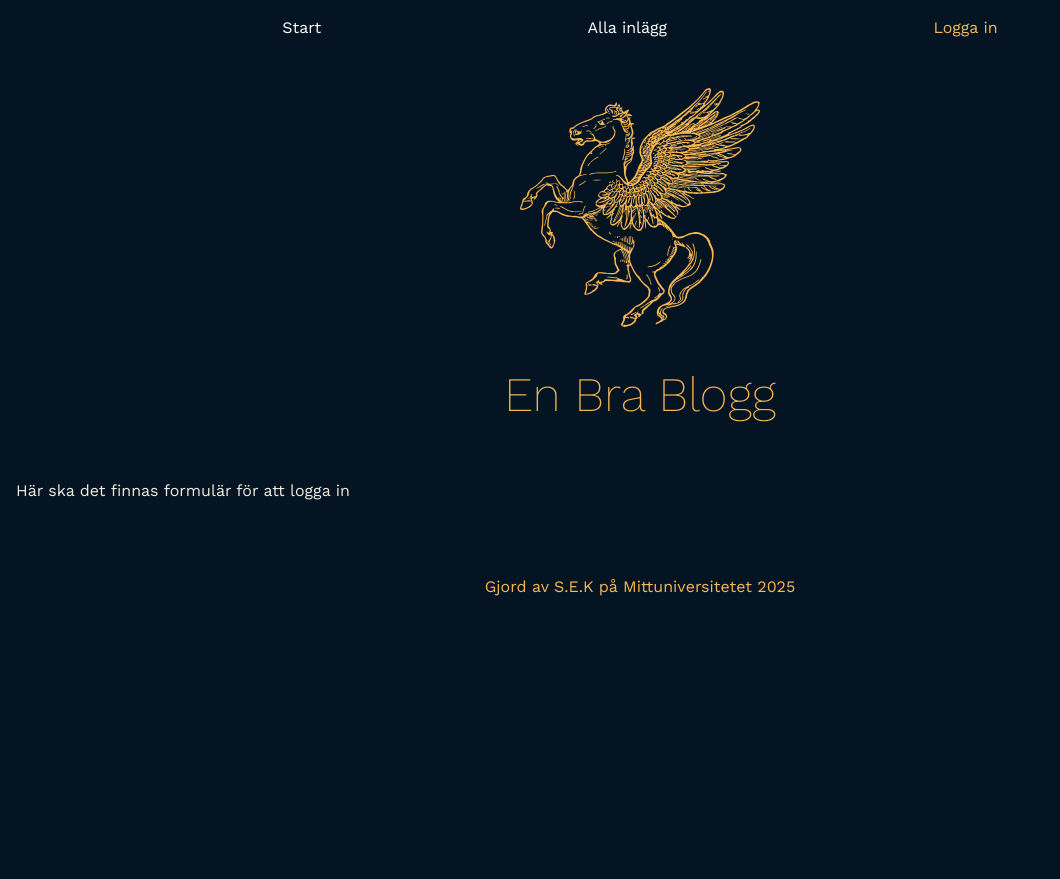
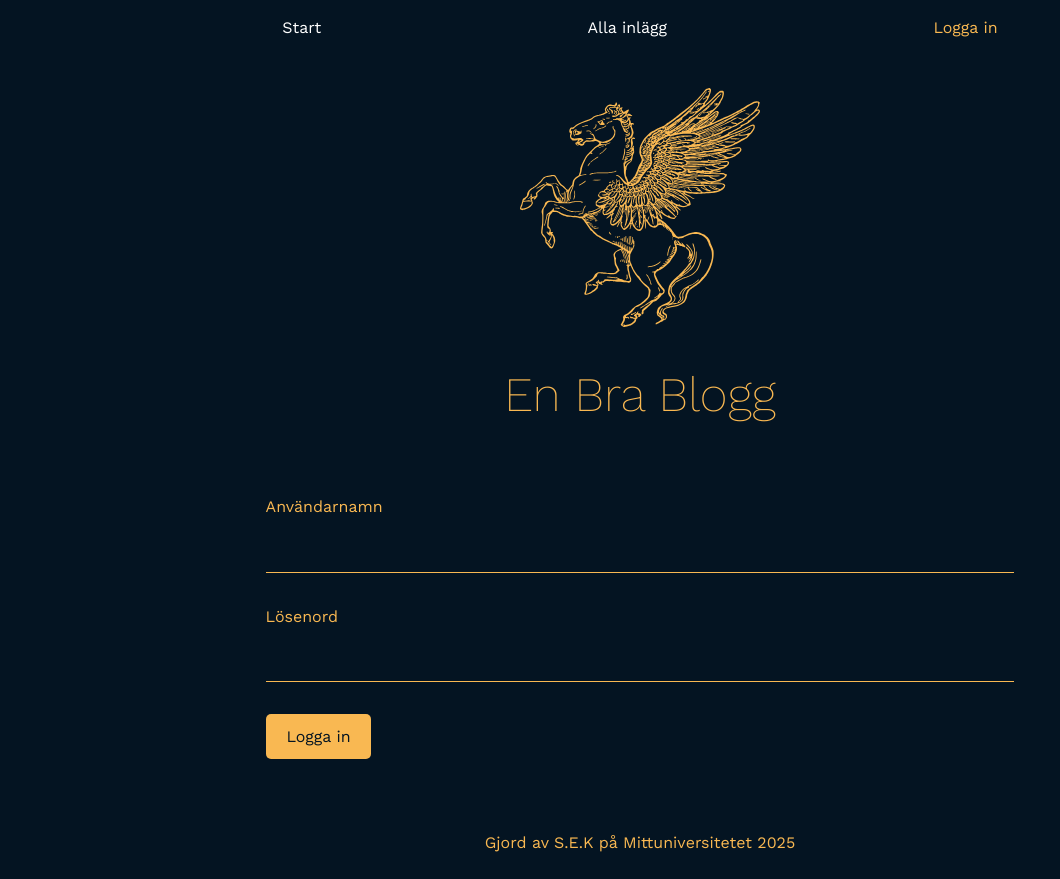
Before and after one commit to sagaeinkik/react-blog, a React (Vite) app: page /login in a window 1280 px wide. Shown: the whole page, without its empty margins (0-1060 px from the left). Before the commit the page ends 800 px from the top, so only its background shows below. Built offline with nearby package versions, Linux system fonts and the light colour scheme; no server answers.

Commit message:
Inloggning med redirect

```diff
--- /dev/null
+++ b/src/assets/context/UserContext.tsx
@@ -0,0 +1,116 @@
+import { LoginCredentials, LoginResponse, UserContextType } from '../types/user.type';
+import React, { createContext, useContext, useState, useEffect, ReactNode } from 'react';
+import { cookieCreator, cookieDestroyer, checkUser } from "../utils/cookieHandling"
+
+//Skapa context
+const AuthContext = createContext<UserContextType>({
+    username: null,
+    isAuthenticated: false,
+    loading: false,
+    error: null,
+    success: null,
+    login: async () => {},
+    logout: () => {}
+});
+
+let apiUrl = "https://blogapi.up.railway.app/login";
+
+//Provider
+export const AuthProvider: React.FC<{children: ReactNode}> = ({children}) => {
+    //States
+    const [username, setUsername] = useState<string | null>(null);
+    const [isAuthenticated, setIsAuthenticated] = useState<boolean>(false);
+    const [loading, setLoading] = useState<boolean>(false);
+    const [error, setError] = useState<string | null>(null);
+    const [success, setSuccess] = useState<string | null>(null);
+
+    //Funktioner
+
+    //Kolla om användaren redan är inloggad
+    const checkAuth = () => {
+        const isLoggedIn = checkUser();
+
+        if(isLoggedIn) {
+            setIsAuthenticated(true);
+            setUsername(localStorage.getItem("username"));
+        } else {
+            setIsAuthenticated(false);
+            setUsername(null);
+        }
+    }
+
+    //Logga in
+    const login = async (credentials: LoginCredentials) => {
+        //Nollställ fel
+        setError(null);
+
+        try {
+            //Sätt loading till true
+            setLoading(true);
+
+            const response = await fetch(apiUrl, {
+                method: "POST",
+                headers: {
+                    "Content-Type": "application/json"
+                },
+                body: JSON.stringify(credentials)
+            });
+
+            const data: LoginResponse = await response.json();
+            console.log(data);
+
+            //Felmeddelande från API
+            if(!response.ok) {
+                setError(data.message || "Kunde inte logga in...");
+                return;
+            }
+
+            //Om token finns har allt gått bra
+            if(data.token) {
+                cookieCreator({token: data.token});
+                setSuccess(data.message);
+
+                //Sätt autentiserad
+                setIsAuthenticated(true);
+
+                //Lagra användarnamn
+                setUsername(data.user?.username || null);
+                if(data.user?.username) {
+                    localStorage.setItem("username", data.user?.username);
+                }
+            }
+
+        } catch (err) {
+            setError(err instanceof Error ? err.message : "Något gick fel vid inloggning.");
+        } finally {
+            //Oavsett resultat, sätt loading till false
+            setLoading(false);
+        }
+    }
+
+    //Logga ut
+    const logout = () => {
+        //Ta bort token-cookie
+        cookieDestroyer();
+        //Sätt autentiserad till false
+        setIsAuthenticated(false);
+        setUsername(null);
+        localStorage.removeItem("username");
+    }
+
+    //UseEffect
+    useEffect(() => {
+        checkAuth();
+    }, [])
+
+
+    return (
+        <AuthContext.Provider value={{username, isAuthenticated, loading, error, success, login, logout}}>
+            {children}
+        </AuthContext.Provider>
+    )
+}
+
+
+//Hook
+export const useAuth = () => useContext(AuthContext);
--- a/src/assets/pages/LoginPage.tsx
+++ b/src/assets/pages/LoginPage.tsx
@@ -1,6 +1,57 @@
+import { useState, useEffect } from 'react'
+import { useAuth } from "../context/UserContext";
+import { useNavigate } from 'react-router-dom';
+import "../scss/_LoginPage.scss"
+
 const LoginPage = () => {
+  const { isAuthenticated, loading, error, login} = useAuth();
+
+  //Lokala states för formulärfält
+  const [username, setUsername] = useState<string>("");
+  const [password, setPassword] = useState<string>("");
+
+  const navigate = useNavigate();
+  //Funktion för inloggning
+  const handleSubmit = async (e: any) => {
+    e.preventDefault();
+
+    //Kolla inputfält
+    if(username.trim() === "" || password.trim() === "") {
+      return;
+    }
+
+    //Skicka med inputfälten till login-funktionen
+    await login({ username, password });
+
+    //Om inloggning lyckas, skicka användaren till startsidan
+    if(isAuthenticated) {
+      navigate("/");
+    }
+  }
+
+  //Omedelbar redirect om inloggad
+  useEffect(() => {
+    if(isAuthenticated) {
+      navigate("/");
+    }
+
+  })
+
   return (
-    <div>Här ska det finnas formulär för att logga in</div>
+    <div className="page-wrap">
+    <form className="login-form">
+      { error && <p className="error">{error}</p> }
+      <div className="form-group">
+        <label htmlFor="username">Användarnamn</label>
+        <input type="text" name="username" id="username" required onChange={(e) => setUsername(e.target.value)}/>
+      </div>
+      <div className="form-group">
+        <label htmlFor="password">Lösenord</label>
+        <input type="password" name="password" id="password" required onChange={(e) => setPassword(e.target.value)} />
+      </div>
+      <input onClick={handleSubmit} type="submit" value={loading ? "Loggar in..." : "Logga in"} disabled={loading}/>
+    </form>
+    </div>
   )
 }
 
--- a/src/assets/scss/_HomePage.scss
+++ b/src/assets/scss/_HomePage.scss
@@ -8,7 +8,7 @@
     margin: auto;
     display: grid;
     grid-template-columns: 3fr 1fr;
-    grid-gap: 0.5em;
+    grid-gap: 1.5em;
 
     h2 {
         font-style: italic;
--- /dev/null
+++ b/src/assets/scss/_LoginPage.scss
@@ -0,0 +1,43 @@
+@use 'vars' as v;
+
+/* Stilregler för inloggningsformulär */
+
+.login-form {
+    width: 80%;
+    margin: auto;
+
+    label {
+        color: v.$gold;
+    }
+
+    //Användarnamn och lösenord
+    input:not([type='submit']) {
+        width: 100%;
+        padding: 0.8em;
+        margin: 0.5em 0 1em;
+        color: v.$textcolor;
+        border: none;
+        background-color: v.$niceblue;
+        border-bottom: 1px solid v.$gold;
+
+        &:focus {
+            outline: none;
+            background-color: v.$paleblue;
+        }
+    }
+
+    //Logga in-knapp
+    input[type='submit'] {
+        padding: 0.8em 1.3em;
+        margin-top: 1em;
+        border: none;
+        background-color: v.$gold;
+        color: v.$niceblue;
+        border-radius: 5px;
+
+        &:hover {
+            background-color: v.$paleblue;
+            color: v.$gold;
+        }
+    }
+}
--- a/src/assets/scss/_PostsPage.scss
+++ b/src/assets/scss/_PostsPage.scss
@@ -36,7 +36,6 @@
         //Bilden
         img {
             max-width: 35em;
-            margin: auto;
         }
     }
 }
--- a/src/assets/utils/cookieHandling.ts
+++ b/src/assets/utils/cookieHandling.ts
@@ -6,6 +6,11 @@ interface JwtData {
 //Skapa cookie med JWT
 export function cookieCreator(data: JwtData): void {
     document.cookie = `jwt=${data.token}; max-age=10800; path=/;`;
+}
+
+//Radera JWT-cookie
+export function cookieDestroyer(): void {
+    document.cookie = 'jwt=; max-age=0; path=/;';
 }
 
 //Hämta cookievärde
--- a/src/index.scss
+++ b/src/index.scss
@@ -50,7 +50,8 @@ img {
 
 //Transition på länkar och knappar
 a,
-button {
+button,
+input[type='submit'] {
     @include v.transition;
 }
 
@@ -79,6 +80,16 @@ footer {
     margin-top: 2em;
     padding: 1.5em;
     text-align: center;
+}
+
+//Allmänna regler input
+input {
+    font-size: 1em;
+    font-family: v.$font;
+}
+label {
+    display: block;
+    margin-top: 1em;
 }
 
 //Poster (delas mellan flera sidor)
```
Also changed, not shown: src/assets/context/PostContext.tsx (+37 -15 lines), src/assets/types/post.type.ts (+11 -5 lines), src/assets/types/user.type.ts (added, +45 -0 lines), src/main.tsx (+6 -3 lines).
